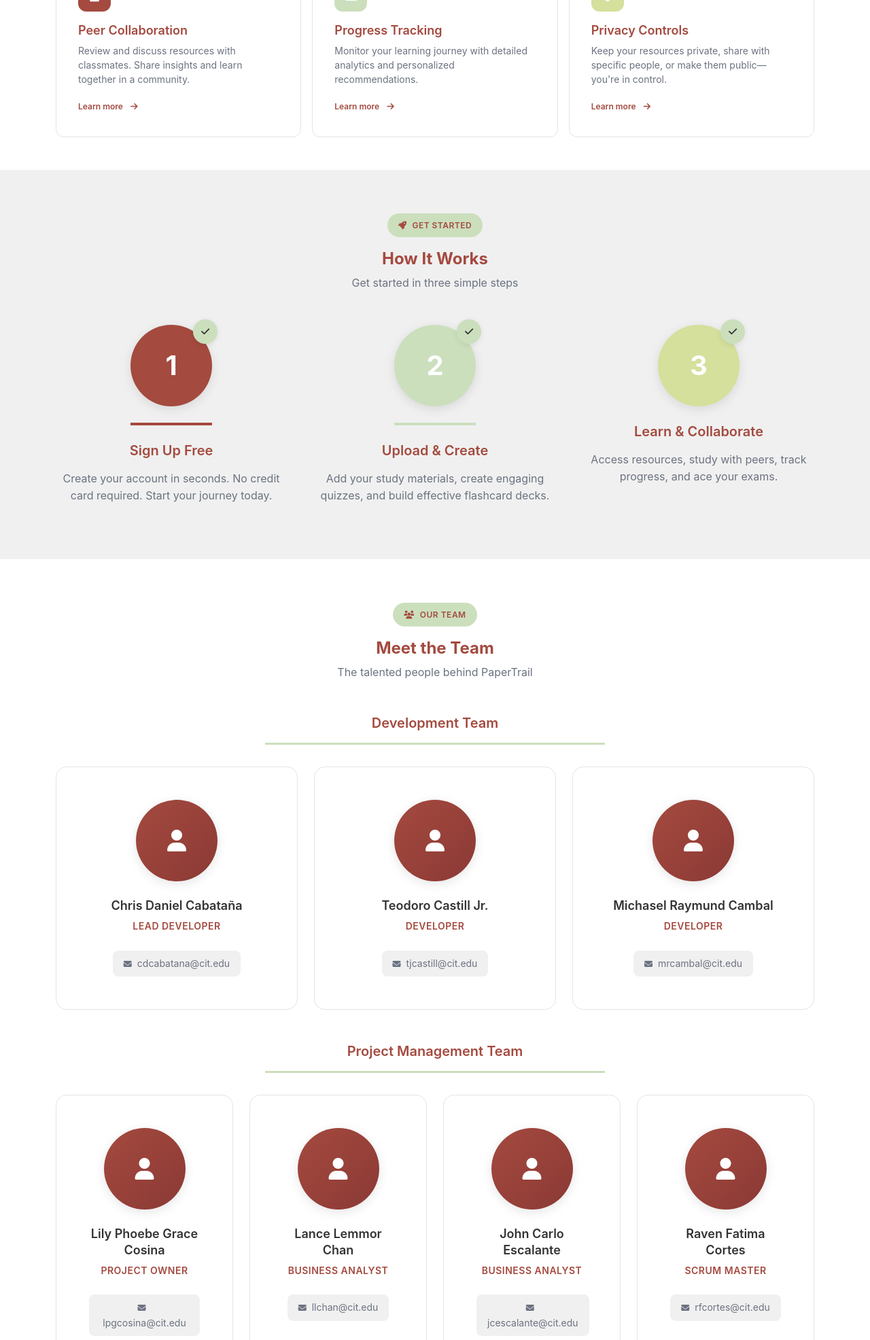
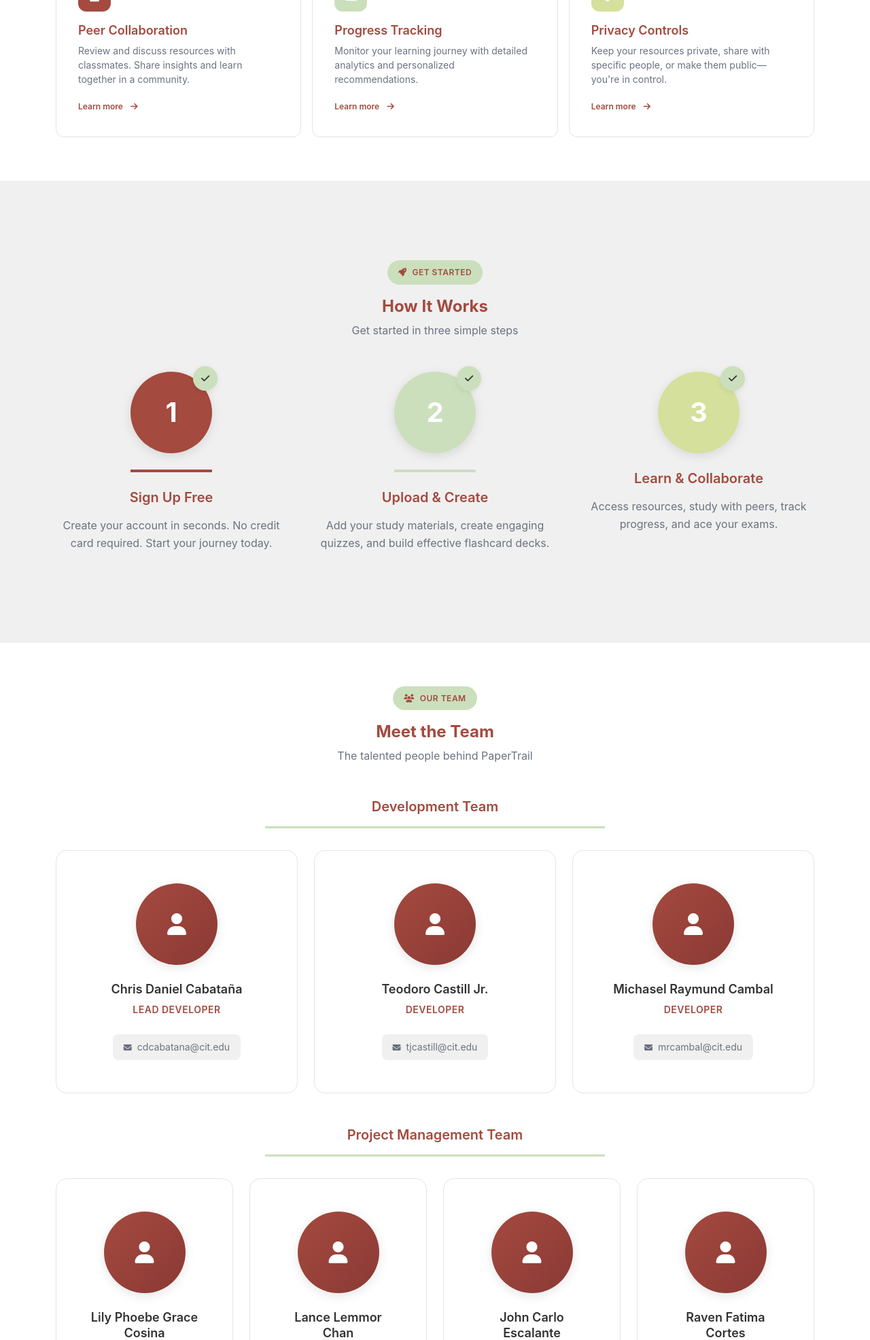
Before and after one commit to cdanpc/CSIT327-G5-PaperTrail, a Django app: page / in a window 1280 px wide. Shown: the part 1379-3351 px from the top of the page at 68% size. Run offline with Django 5.2, Linux system fonts and the light colour scheme.

Commit message:
Cabataña(fix): prevent section overlap with min-height

```diff
--- a/static/css/landing.css
+++ b/static/css/landing.css
@@ -5,8 +5,8 @@
 /* Hero Section */
 .hero-section {
     background: var(--bg-light-cream);
-    padding: var(--spacing-2xl) 0;
-    min-height: 70vh;
+    padding: var(--spacing-2xl) 0 var(--spacing-xl);
+    min-height: 85vh;
     display: flex;
     align-items: center;
 }
@@ -135,8 +135,11 @@
 
 /* Features Section */
 .features-section {
-    padding: var(--spacing-xl) 0;
+    padding: var(--spacing-2xl) 0;
     background: var(--bg-white);
+    min-height: 85vh;
+    display: flex;
+    align-items: center;
 }
 
 .section-badge {
@@ -243,6 +246,9 @@
 .how-it-works-section {
     padding: var(--spacing-2xl) 0;
     background: var(--bg-cream);
+    min-height: 85vh;
+    display: flex;
+    align-items: center;
 }
 
 /* Step Cards */
@@ -323,6 +329,9 @@
 .team-section {
     padding: var(--spacing-2xl) 0;
     background: var(--bg-white);
+    min-height: 85vh;
+    display: flex;
+    align-items: center;
 }
 
 .team-category {
@@ -470,7 +479,15 @@ html {
 
 /* Scroll Offset for Fixed Navbar */
 section {
-    scroll-margin-top: 80px;
+    scroll-margin-top: 70px;
+}
+
+/* Prevent section overlap */
+.hero-section,
+.features-section,
+.how-it-works-section,
+.team-section {
+    position: relative;
 }
 
 /* Active Nav Link Styles */
```
